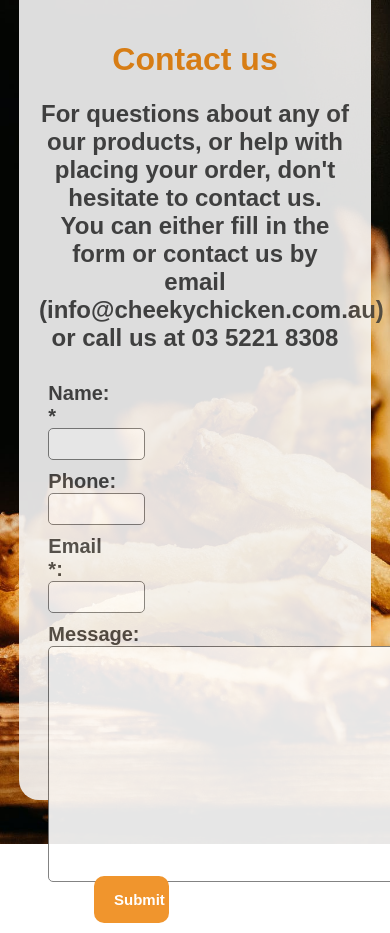
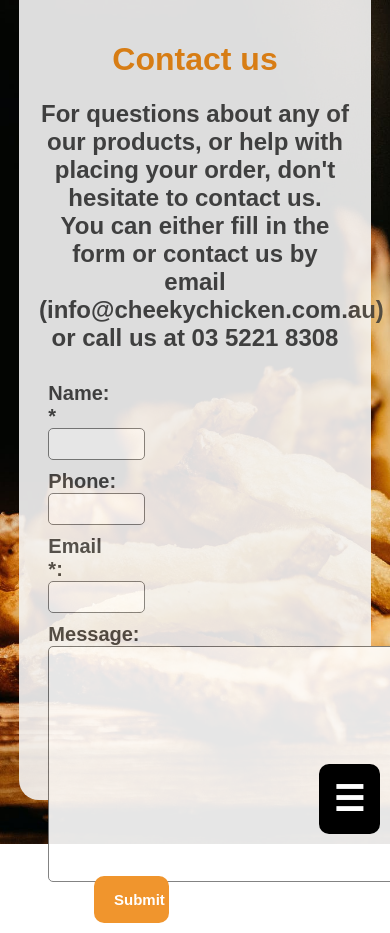
Before and after one commit to realazaber/cheeky-chicken, a React (Create React App) app: page /contact in a window 390 px wide. Shown: the top 933 px of the page. Built offline with nearby package versions, Linux system fonts and the light colour scheme.

Commit message:
Mobile nav added

```diff
--- a/src/components/Nav.js
+++ b/src/components/Nav.js
@@ -1,4 +1,4 @@
-import React from 'react'
+import React, { Fragment } from 'react'
 
 import { Link } from 'react-router-dom';
 
@@ -6,8 +6,19 @@ import logo from "../imgs/tabicon.png";
 
 
 function Nav() {
+
+    const openMenu = () => {
+        document.getElementById("mobileLinks").style.width = "200px";
+    }
+
+    const closeMenu = () => {
+        document.getElementById("mobileLinks").style.width = "0px";
+    }
+
+
     return (
-        <nav>
+        <Fragment>
+                    <nav>
             <Link to="/home">
                 <img src={logo} alt="logo" />
             </Link>
@@ -33,6 +44,39 @@ function Nav() {
                 </Link>
             </div>
         </nav>
+
+        <div id="mobileNav">
+            <button id="mobileNavIcon" onClick={openMenu}>
+                ☰
+            </button>
+
+            <div id="mobileLinks">
+                <Link to="/home" onClick={closeMenu}>
+                    Home
+                </Link>
+                <br />
+                <Link to="/our-story" onClick={closeMenu}>
+                    Our story
+                </Link>
+                <br />
+                <Link to="/kids-club" onClick={closeMenu}>
+                    Kids Club
+                </Link>
+                <br />
+                <Link to="/menu" onClick={closeMenu}>
+                    Menu
+                </Link>
+                <br />
+                <Link to="/catering" onClick={closeMenu}>
+                    Catering
+                </Link>
+                <br />
+                <Link to="/contact" onClick={closeMenu}>
+                    Contact
+                </Link>
+            </div>
+        </div>
+        </Fragment>
     )
 }
 
--- a/src/css/main.css
+++ b/src/css/main.css
@@ -211,6 +211,11 @@ iframe {
 
     }
 
+    #mobileNav {
+        display: none;
+        visibility: hidden;
+    }
+
     #links {
         display: flex;
         align-items: center;
@@ -251,6 +256,49 @@ iframe {
 @media only screen and (max-width: 1300px) {
     .sideBySide {
         flex-direction: column;
+    }
+
+    #mobileNav {
+
+    }
+
+    #mobileNav #mobileNavIcon {
+        position: fixed;
+        bottom: 10px;
+        right: 10px;
+        z-index: 5;
+        background-color: black;
+        padding: 15px;
+        font-size: 35px;
+        color: white;
+        border-radius: 10px;
+        border: none;
+        font-weight: bold;
+
+    }
+
+    #mobileNav #mobileLinks {
+        width: 0;
+        position: fixed;
+        z-index: 5;
+        height: 200px;
+        bottom: 0;
+        right: 0;
+        background-color: black;
+        opacity: 0.9;
+        color: white;
+        overflow-x: hidden;
+        padding-top: 15px;
+        transition: 0.5s;
+        border-top-left-radius: 10px;
+        text-align: center;
+    }
+
+    #mobileNav #mobileLinks a {
+        color: white;
+        font-size: 20px;
+
+
     }
 
     nav, .sideBySide iframe {
```
